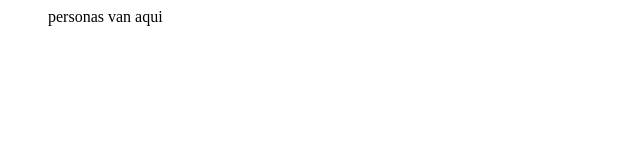
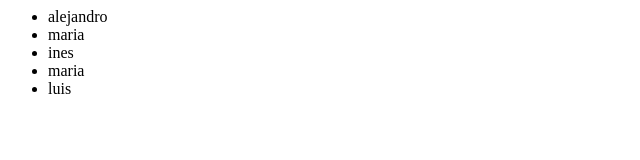
Before and after one commit to zaagagon/mean, a plain HTML site: page proyecto_json/index.html in a window 1280 px wide. Shown: the whole page, without its empty margins (0-640 px from the left). Drawn offline with Linux system fonts and the light colour scheme.

Commit message:
imprimiendo variable salida en html para ver los objetos

```diff
--- a/proyecto_json/index.html
+++ b/proyecto_json/index.html
@@ -41,13 +41,18 @@
             //imprimir el primer indice 0
             console.log(personas[0].nombre);
 //creamos un for para recorrer el array y utilizamos la funcion lenght
+            var salida =''; //variable que no recibe nada
+
             for (var i= 0 ; i <personas.length; i++){
-                console.log(personas[i]);
+                //imprime los nombres de cada objeto en el arreglo personas
+                salida+='<li>'+personas[i].nombre+'</li>';
+                //console.log(personas[i]);
 
             }
 
             document.getElementById('personas')
-            .innerHTML='personas van aqui';
+            .innerHTML=salida;
+            //.innerHTML='personas van aqui';
 
         </script>
     </body>
```
